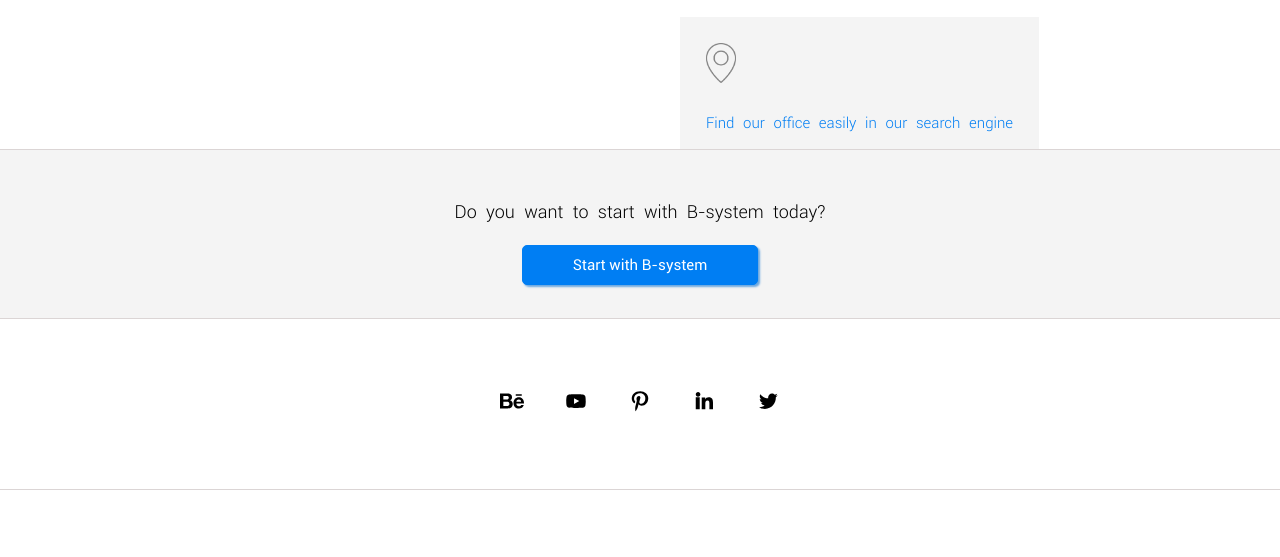
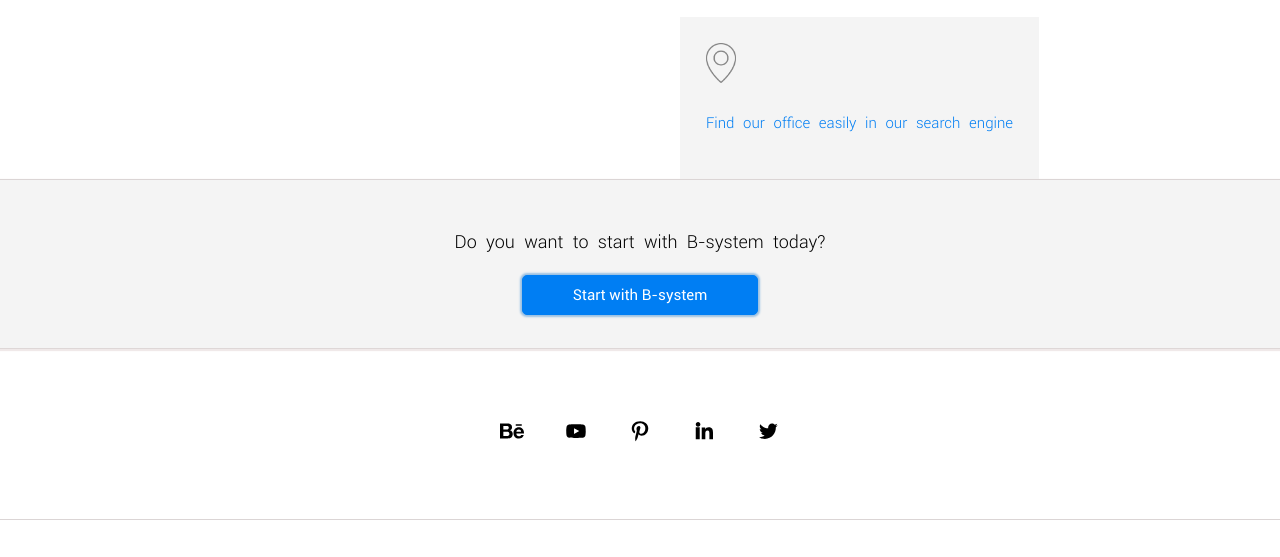
Before and after one commit to MarcelleRaz/D-fi-1, a plain HTML site: page index.html in a window 1280 px wide. Shown: the part 2233-2790 px from the top of the page. Drawn offline with Linux system fonts and the light colour scheme.

Commit message:
version 17.01.2022

```diff
--- a/styles/styles.css
+++ b/styles/styles.css
@@ -354,7 +354,6 @@ aside> .card {
     margin-top: 20px;
     color: #007ef3;
     max-width:100%;
-    max-height:132px;
     padding:2.6rem;
     line-height:2;
 }
@@ -373,6 +372,7 @@ aside> .card {
     justify-content: center;
     border-top: 1px solid #dbd5d5;
     border-bottom: 1px solid #dbd5d5;
+    box-shadow:0 1px 1px 1px #f0e9e9 ;
 }
 .text4 {
     text-align: center;
@@ -392,7 +392,7 @@ aside> .card {
     background: none;
     background-color: #007ef3;
     border: 1px solid #007ef3;
-    box-shadow:2px 2px 2px #6ca8e0 ;
+    box-shadow:0px 0px 2px 2px #9ac0e2 ;
     border-radius: 5px;
     padding:10px 50px;
 }
@@ -411,7 +411,7 @@ aside> .card {
     align-items: center;
     justify-content: center;
     border-bottom: 1px solid #dbd5d5;
-    box-shadow: 1px 0px #fcf6f6;
+    box-shadow:0 1px 1px 1px #e9e2e2 ;
 }
 .social_media a img {
     padding: 7rem 2rem;
@@ -435,6 +435,9 @@ aside> .card {
     filter: invert(100%);
     -webkit-filter: invert(100%);
 }
+/*----------------------------------------
+#media max-width: 800px
+----------------------------------------*/
 @media screen and (max-width: 800px) {
     main {
         border:none;
```
